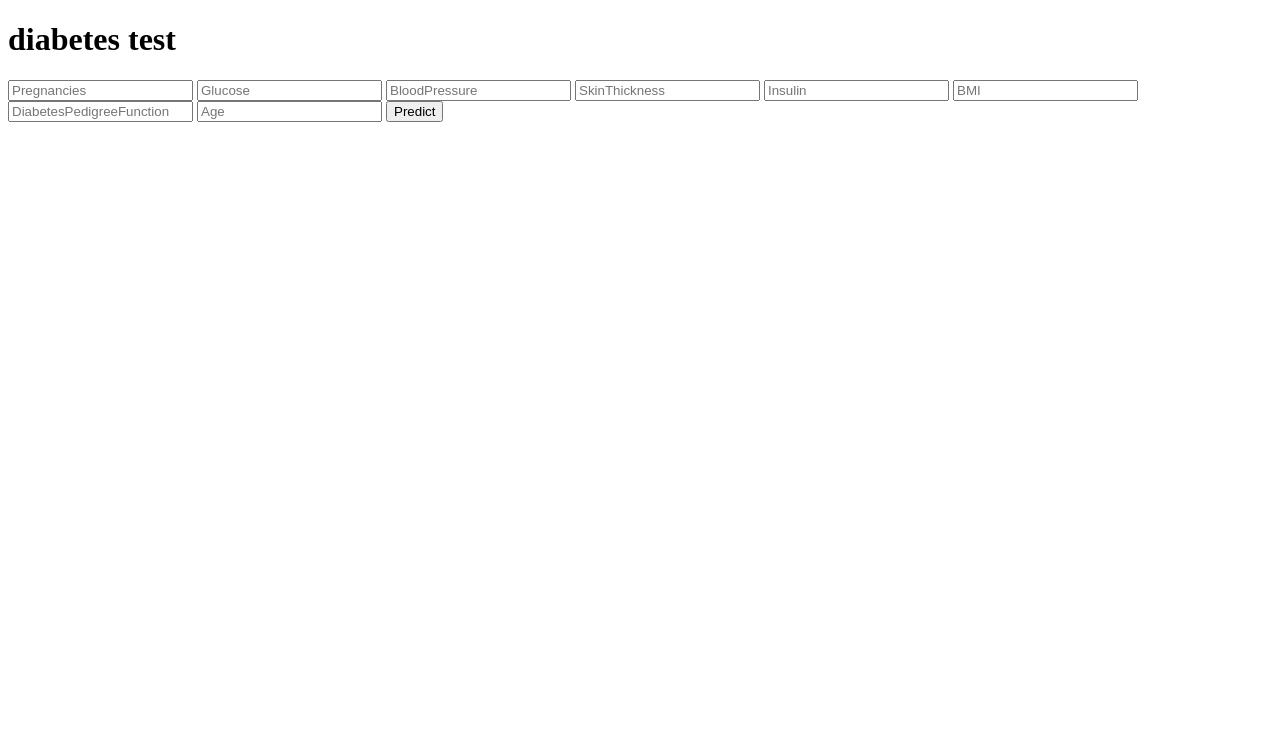
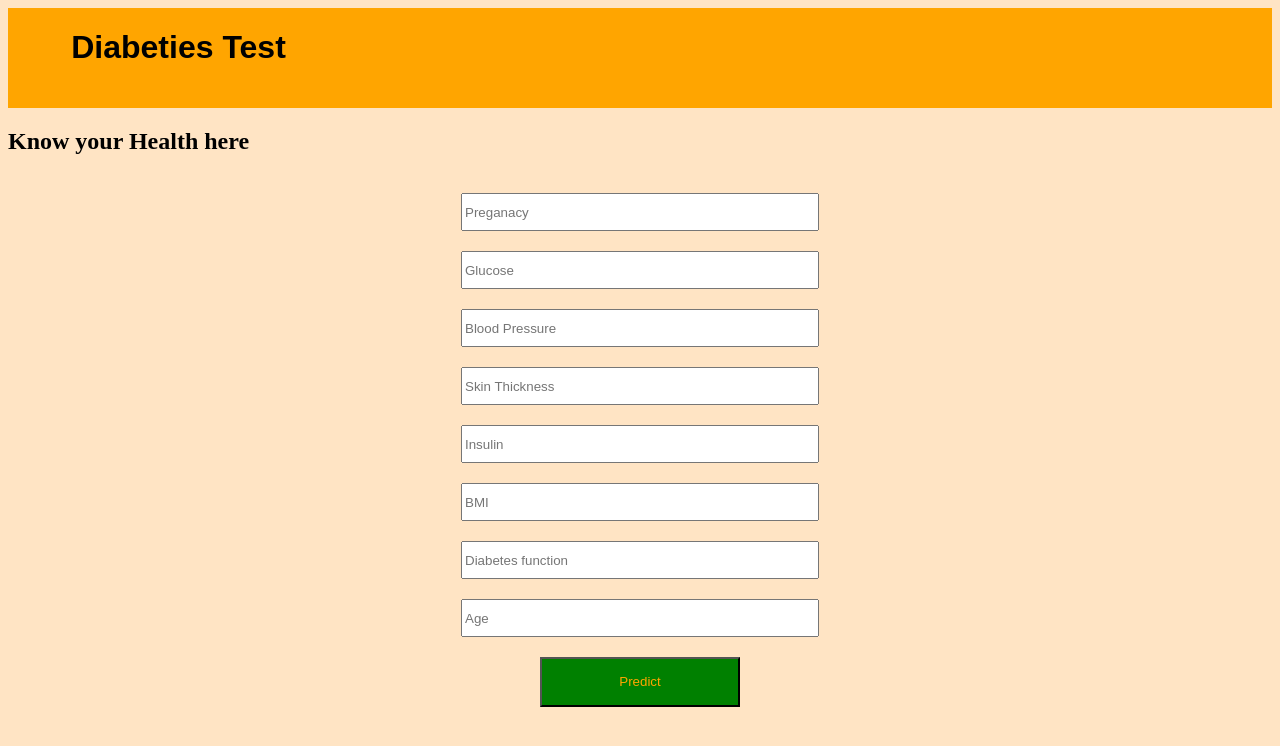
Before and after one commit to ashok9893/Flask_demo, a Flask app: page / in a window 1280 px wide. Shown: the top 746 px of the page. Run offline with Flask 2, Linux system fonts and the light colour scheme; parts of the project's set-up code (start-up, migrations or seed data) failed here and were passed over.

Commit message:
applying css

```diff
--- /dev/null
+++ b/static/inex.css
@@ -0,0 +1,62 @@
+.container
+{
+    width: 90%;
+    overflow: auto;
+    margin: auto;
+}
+
+header
+{
+    background-color: orange;
+    width: 100%;
+
+
+
+}
+body
+{
+    background-color: bisque;
+}
+
+#branding
+{
+    font-family: sans-serif;
+    text-align: left;
+    padding-bottom: 20px;
+}
+
+
+.form button
+{
+    width: 200px;
+    height: 50px;
+    color: orange;
+    background-color: green;
+}
+.form
+{
+
+    text-align: center;
+    width: 25px;
+    padding-left: 40%;
+    display: inline;
+
+    padding-top: 50px;
+
+}
+
+
+.form label
+{
+    margin-bottom: 20px;
+}
+ .form input
+{
+    height: 30px;
+    margin-bottom: 20px;
+    width: 350px;
+    color: red;
+    padding-top: 3px;
+    text-decoration-color: black;
+    border-spacing: 200px;
+}
--- a/templates/index.html
+++ b/templates/index.html
@@ -1,41 +1,57 @@
 <!DOCTYPE html>
-<html >
-<!--From https://codepen.io/frytyler/pen/EGdtg-->
-<head>
-  <meta charset="UTF-8">
-  <title>ML API</title>
-  <link href='https://fonts.googleapis.com/css?family=Pacifico' rel='stylesheet' type='text/css'>
-<link href='https://fonts.googleapis.com/css?family=Arimo' rel='stylesheet' type='text/css'>
-<link href='https://fonts.googleapis.com/css?family=Hind:300' rel='stylesheet' type='text/css'>
-<link href='https://fonts.googleapis.com/css?family=Open+Sans+Condensed:300' rel='stylesheet' type='text/css'>
+<html>
 
-</head>
-
-<body>
- <div class="login">
-	<h1>diabetes test</h1>
-
-     <!-- Main Input For Receiving Query to our ML -->
-    <form action="{{ url_for('predict')}}"method="post">
-    	<input type="text" name="Pregnancies" placeholder="Pregnancies" required="required" />
-        <input type="text" name="Glucose" placeholder="Glucose" required="required" />
-		<input type="text" name="BloodPressure" placeholder="BloodPressure" required="required" />
-		<input type="text" name="SkinThickness" placeholder="SkinThickness" required="required" />
-        <input type="text" name="Insulin" placeholder="Insulin" required="required" />
-		<input type="text" name="BMI" placeholder="BMI" required="required" />
-		<input type="text" name="DiabetesPedigreeFunction" placeholder="DiabetesPedigreeFunction" required="required" />
-        <input type="text" name="Age" placeholder="Age" required="required" />
+    <head>
+        <meta charset="utf-8">
+        <meta http-equiv="X-UA-Compatible" content="IE=edge">
+        <title>Test your health</title>
+        <meta name="description" content="An interactive getting started guide for Brackets.">
+        <link rel="stylesheet" href="inex.css">
+    </head>
+    <body>
 
 
-        <button type="submit" class="btn btn-primary btn-block btn-large">Predict</button>
-    </form>
+        <header>
+        <div class="container">
 
-   <br>
-   <br>
-   {{ prediction_text }}
+              <div id="branding">
+            <h1>Diabeties Test</h1>
+                  </div>
+            </div>
+        </header>
 
- </div>
+        <div class="label1">
 
+        <h2>Know your Health here</h2>
+        </div>
 
-</body>
+        <div class="container">
+        <div class="form">
+
+        <form action="{{ url_for('predict')}}"method="post">
+
+        <label>
+            <input type="text" name="Pregnancies" value=""  placeholder="Preganacy" required="required"><br>
+            </label>
+            <label></label>
+        <input type="text" name="Glucose" placeholder="Glucose" required="required" /><br>
+            <label></label>
+		<input type="text" name="BloodPressure" placeholder="Blood Pressure" required="required" /><br>
+            <label></label>
+		<input type="text" name="SkinThickness" placeholder="Skin Thickness" required="required" /><br>
+            <label></label>
+        <input type="text" name="Insulin" placeholder="Insulin" required="required" /><br>
+            <label></label>
+		<input type="text" name="BMI" placeholder="BMI" required="required" /><br>
+            <label></label>
+		<input type="text" name="DiabetesPedigreeFunction" placeholder="Diabetes function" required="required" /><br>
+            <label></label>
+        <input type="text" name="Age" placeholder="Age" required="required" /><br>
+
+            <button type="submit" name=""btn btn-primary btn-block btn-large">Predict</button>
+
+        </form>
+        </div>
+            </div>
+    </body>
 </html>
```
